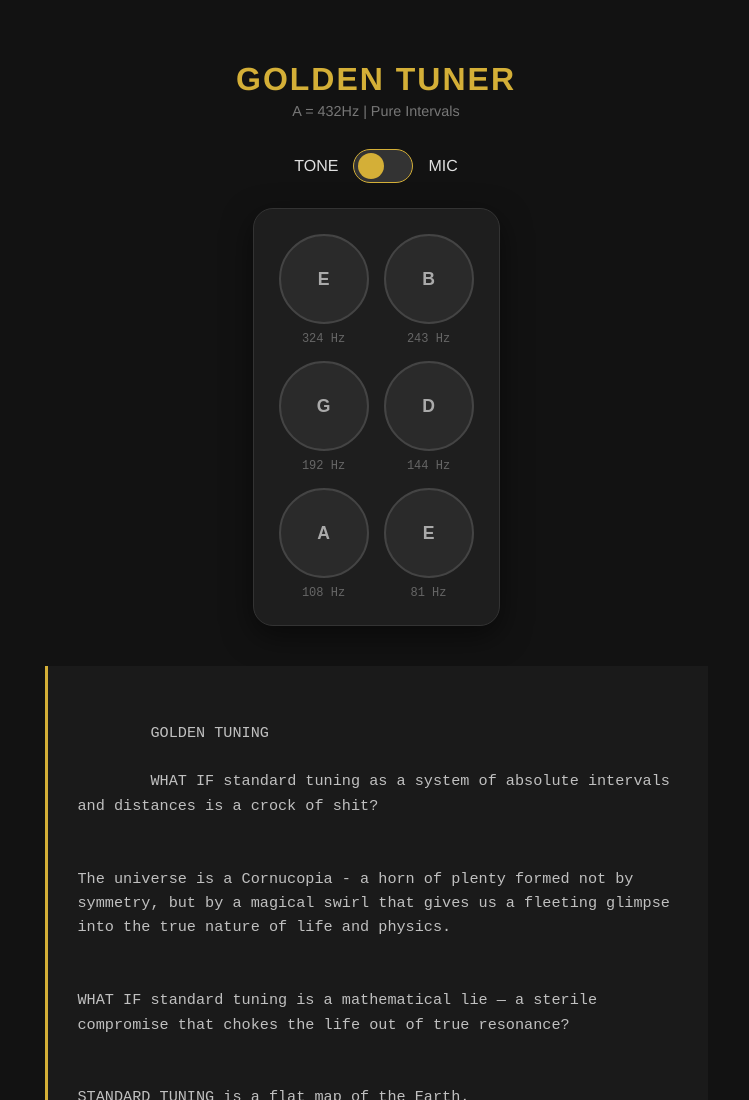
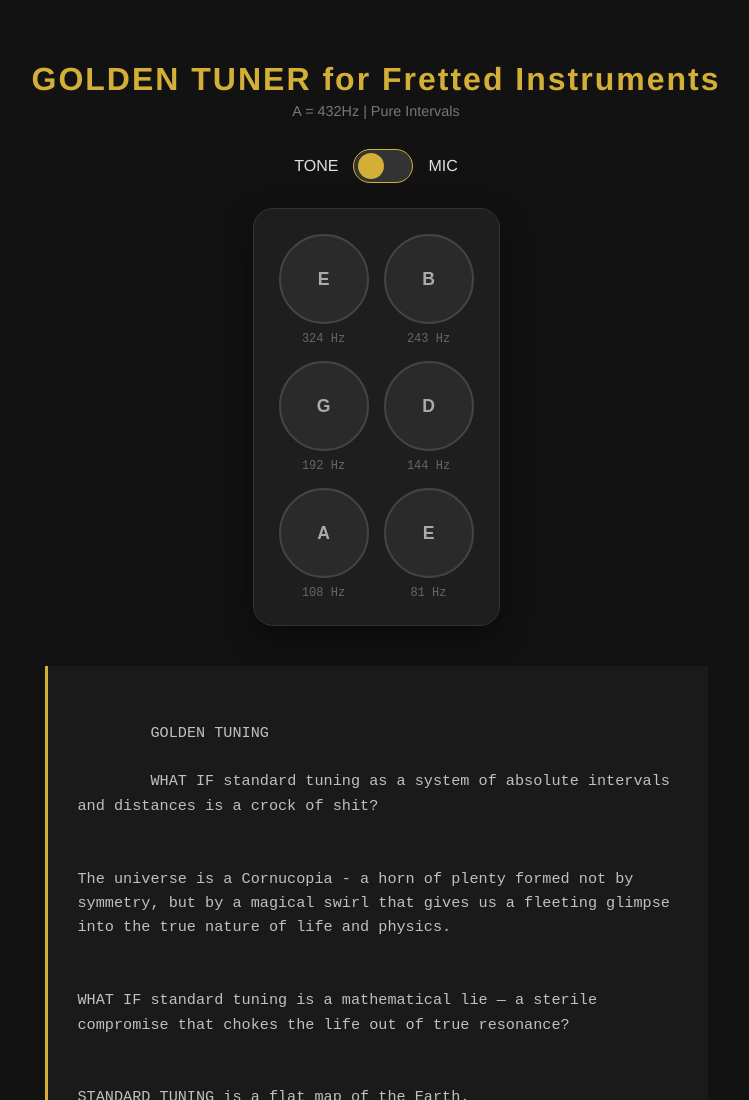
Before and after one commit to BrianInGermany/Tuning, a plain HTML site: page index.html in a window 1280 px wide. Shown: the top 1100 px of the page, without its empty margins (264-1013 px from the left). Drawn offline with Linux system fonts and the light colour scheme.

Commit message:
Update title and header for fretted tuner

```diff
--- a/index.html
+++ b/index.html
@@ -14,7 +14,7 @@
 
     <meta charset="UTF-8">
     <meta name="viewport" content="width=device-width, initial-scale=1.0">
-    <title>Golden String Tuner</title>
+    <title>Golden Fretted Tuner</title>
     <style>
         body { font-family: 'Helvetica Neue', Arial, sans-serif; background: #121212; color: #e0e0e0; display: flex; flex-direction: column; align-items: center; justify-content: flex-start; min-height: 100vh; margin: 0; padding: 40px 20px; box-sizing: border-box; }
         h1 { color: #d4af37; margin-bottom: 5px; letter-spacing: 2px; }
@@ -87,7 +87,7 @@
 </head>
 <body>
 
-    <h1>GOLDEN TUNER</h1>
+    <h1>GOLDEN TUNER for Fretted Instruments</h1>
     <div class="subtitle">A = 432Hz | Pure Intervals</div>
 
     <div class="mode-container">
```
